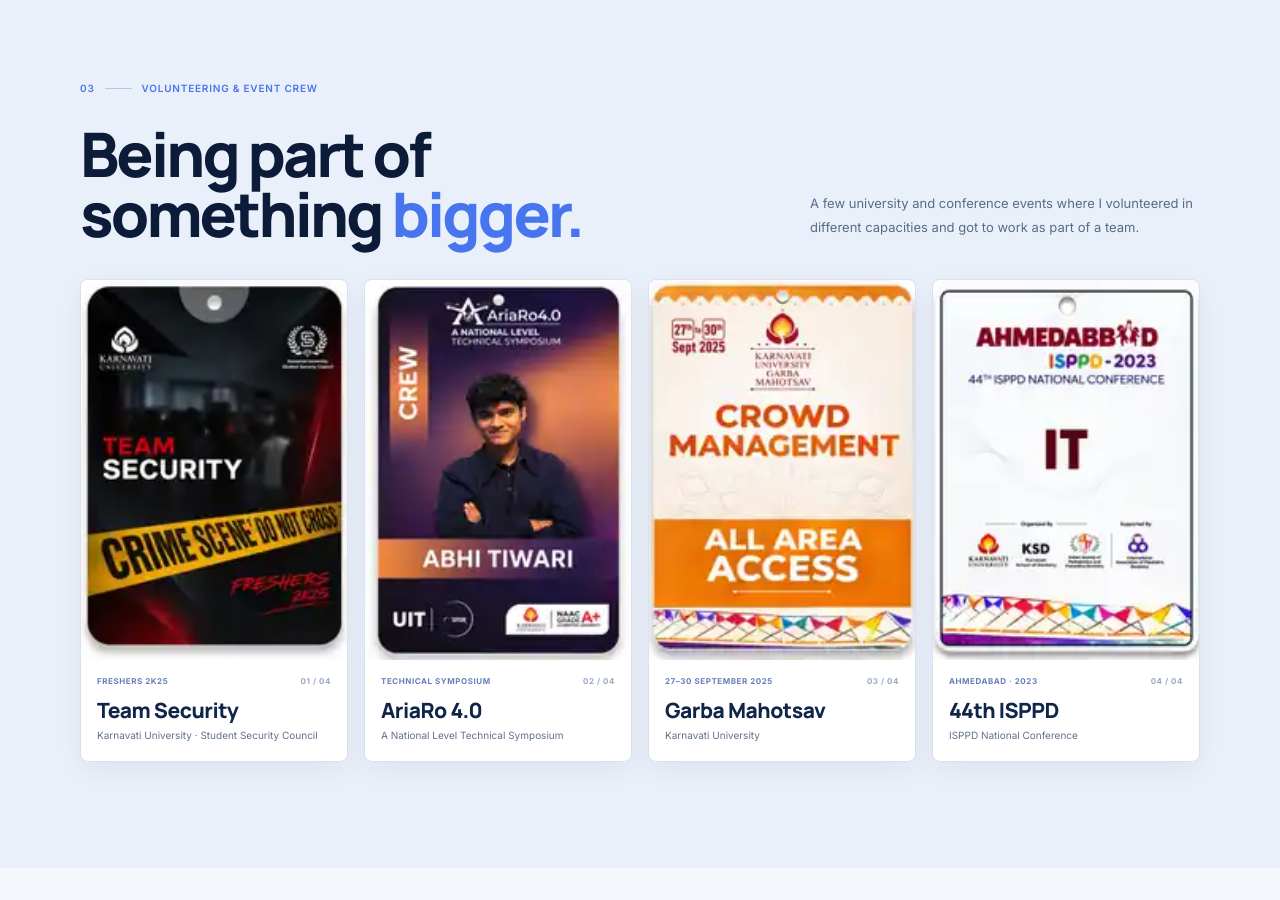
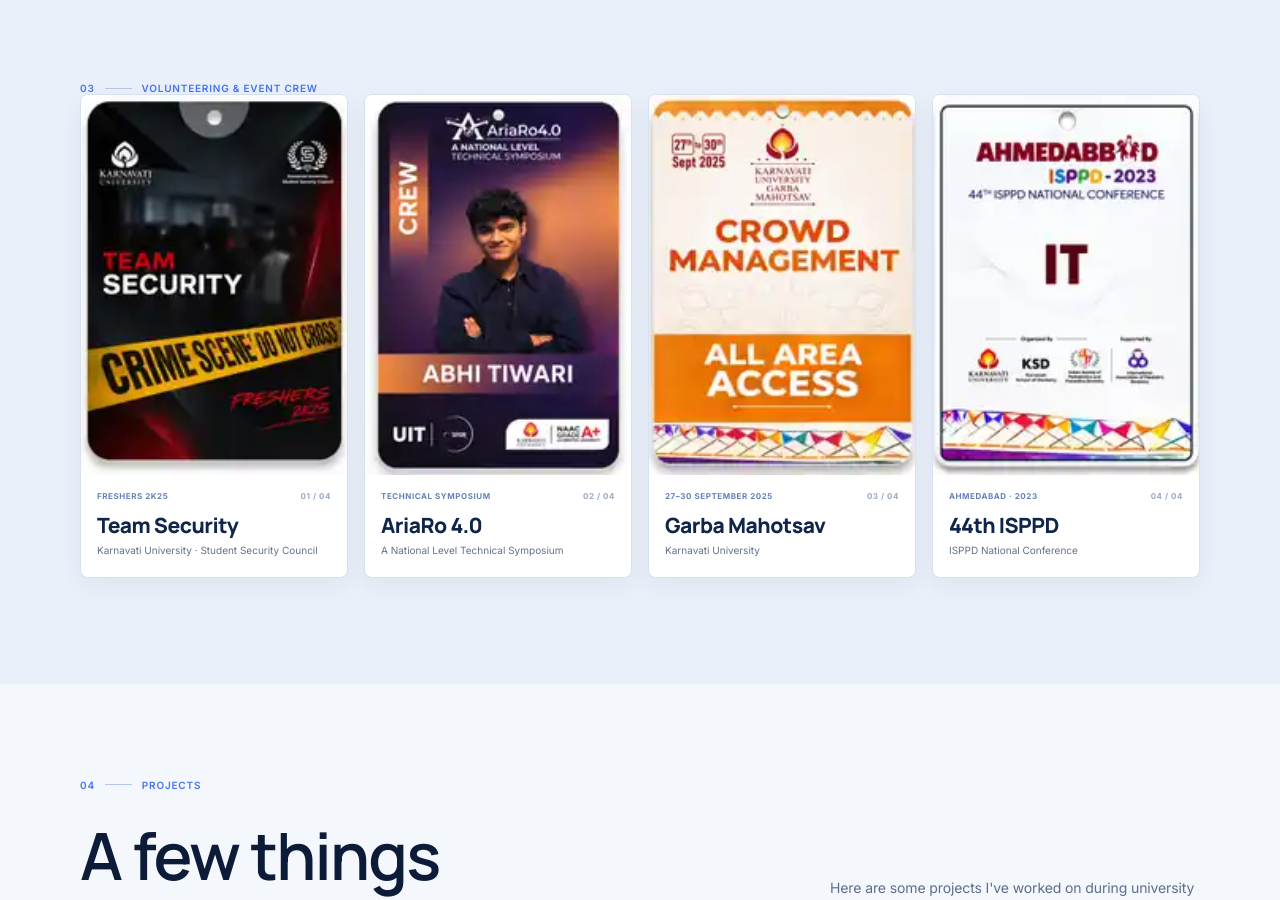
Before and after one commit to abhitiwari12/abhitiwari, a React (Vite) app: page / in a window 1280 px wide. Shown: the part 2220-3120 px from the top of the page. Built offline with nearby package versions, Linux system fonts and the light colour scheme; a web font is replaced by a local one.

Commit message:
Remove volunteering section headline

```diff
--- a/src/main.jsx
+++ b/src/main.jsx
@@ -144,7 +144,7 @@ function App() {
 
    <section className="volunteer-section chapter-section" id="volunteering"><div className="volunteer-inner section-wrap">
     <div className="chapter-index reveal"><span>03</span><i/><span>VOLUNTEERING & EVENT CREW</span></div>
-    <div className="volunteer-heading reveal"><div><h2>Being part of<br/>something <em>bigger.</em></h2></div><p>A few university and conference events where I volunteered in different capacities and got to work as part of a team.</p></div>
+
     <div className="volunteer-grid">
       <article className="volunteer-card reveal">
         <div className="volunteer-badge-frame"><img src="/assets/volunteering/security-team.webp" alt="Karnavati University Student Security Council Team Security badge, Freshers 2K25" loading="lazy"/></div>
```
